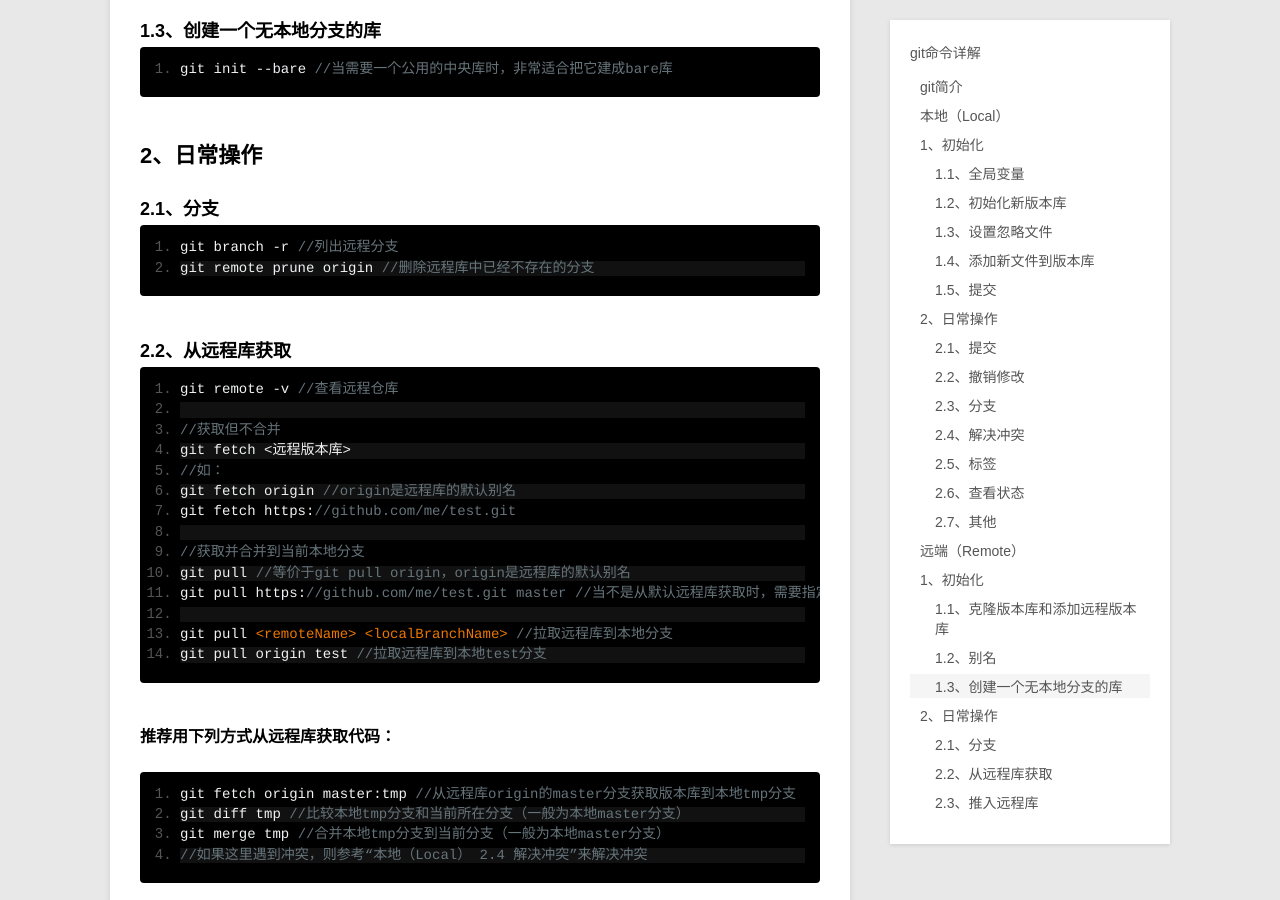
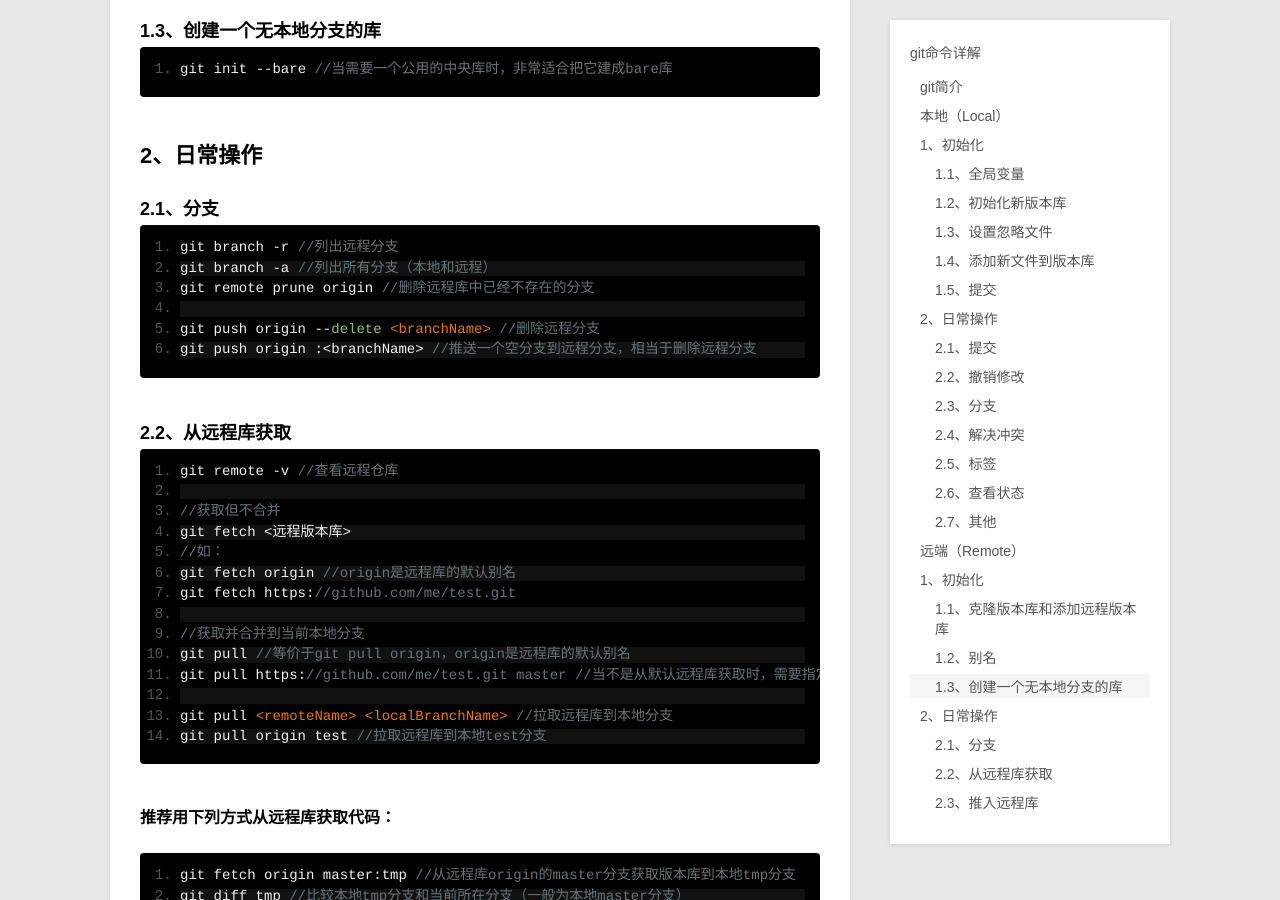
Before and after one commit to samirchen/samirchen.github.io, a Jekyll site: the page built from _posts/blog/2013-10-17-git-commands.md, in a window 1280 px wide and 900 px high, scrolled down 4980 px. Built offline with Jekyll 4.4.1, drawn with Linux system fonts in a browser that asks for light colours; Markdown is read by kramdown in place of the engine named in the settings.

Commit message:
edit blog

```diff
--- a/_posts/blog/2013-10-17-git-commands.md
+++ b/_posts/blog/2013-10-17-git-commands.md
@@ -175,7 +175,11 @@ category: blog
 ###2.1、分支
 
 	git branch -r //列出远程分支
+	git branch -a //列出所有分支（本地和远程）
 	git remote prune origin //删除远程库中已经不存在的分支
+
+	git push origin --delete <branchName> //删除远程分支
+	git push origin :<branchName> //推送一个空分支到远程分支，相当于删除远程分支
 
 ###2.2、从远程库获取
 
```
